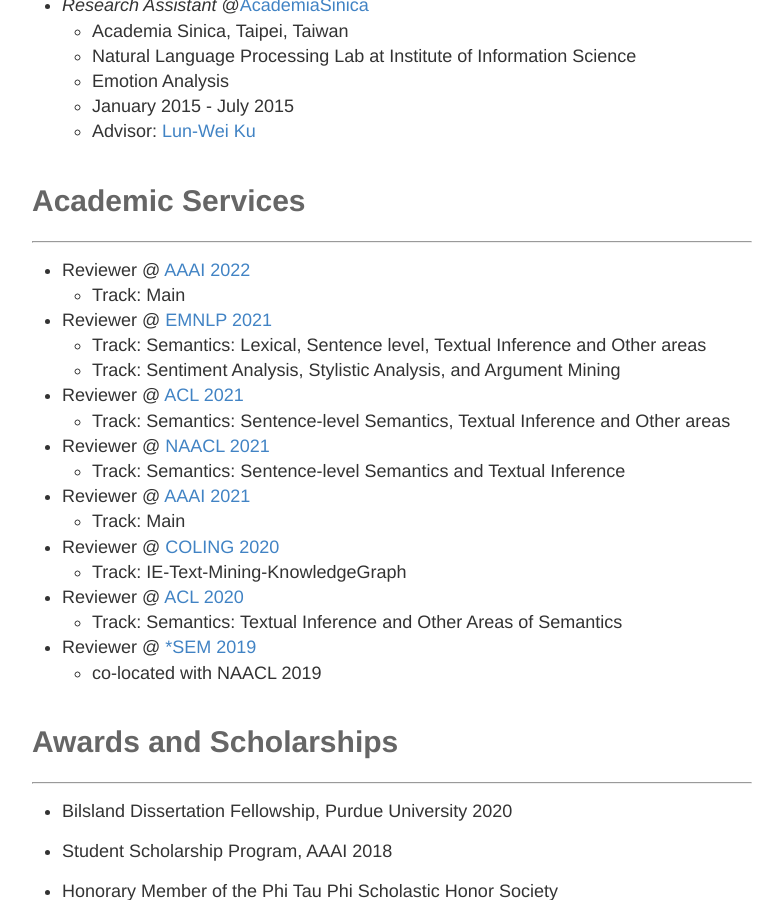
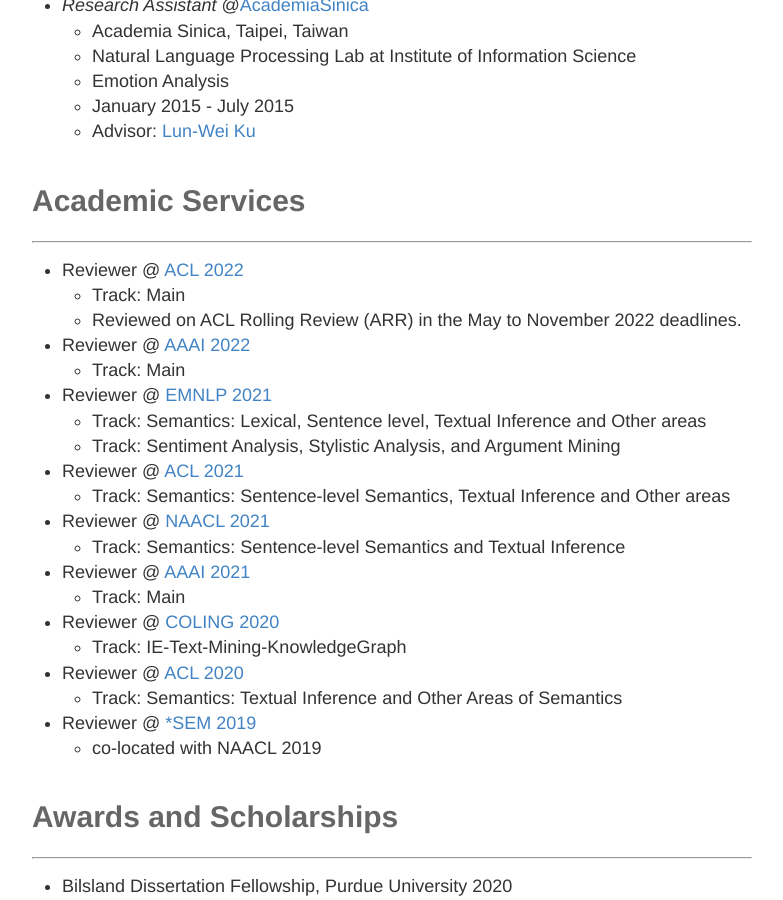
Before and after one commit to doug919/doug919.github.io, a Jekyll site: the page built from experience.md, in a window 1280 px wide and 900 px high, scrolled down 1628 px. Shown: the whole window, without its empty margins (248-1031 px from the left). Built offline with Jekyll 4.4.1, drawn with Linux system fonts in a browser that asks for light colours.

Commit message:
Update experience.md

```diff
--- a/experience.md
+++ b/experience.md
@@ -66,6 +66,9 @@
 
 # Academic Services
 ---
+- Reviewer @ [ACL 2022](https://openreview.net/group?id=aclweb.org/ACL/2022/Conference)
+  - Track: Main
+  - Reviewed on ACL Rolling Review (ARR) in the May to November 2022 deadlines.
 - Reviewer @ [AAAI 2022](https://aaai.org/Conferences/AAAI-22/)
   - Track: Main
 - Reviewer @ [EMNLP 2021](https://2021.emnlp.org/)
```
